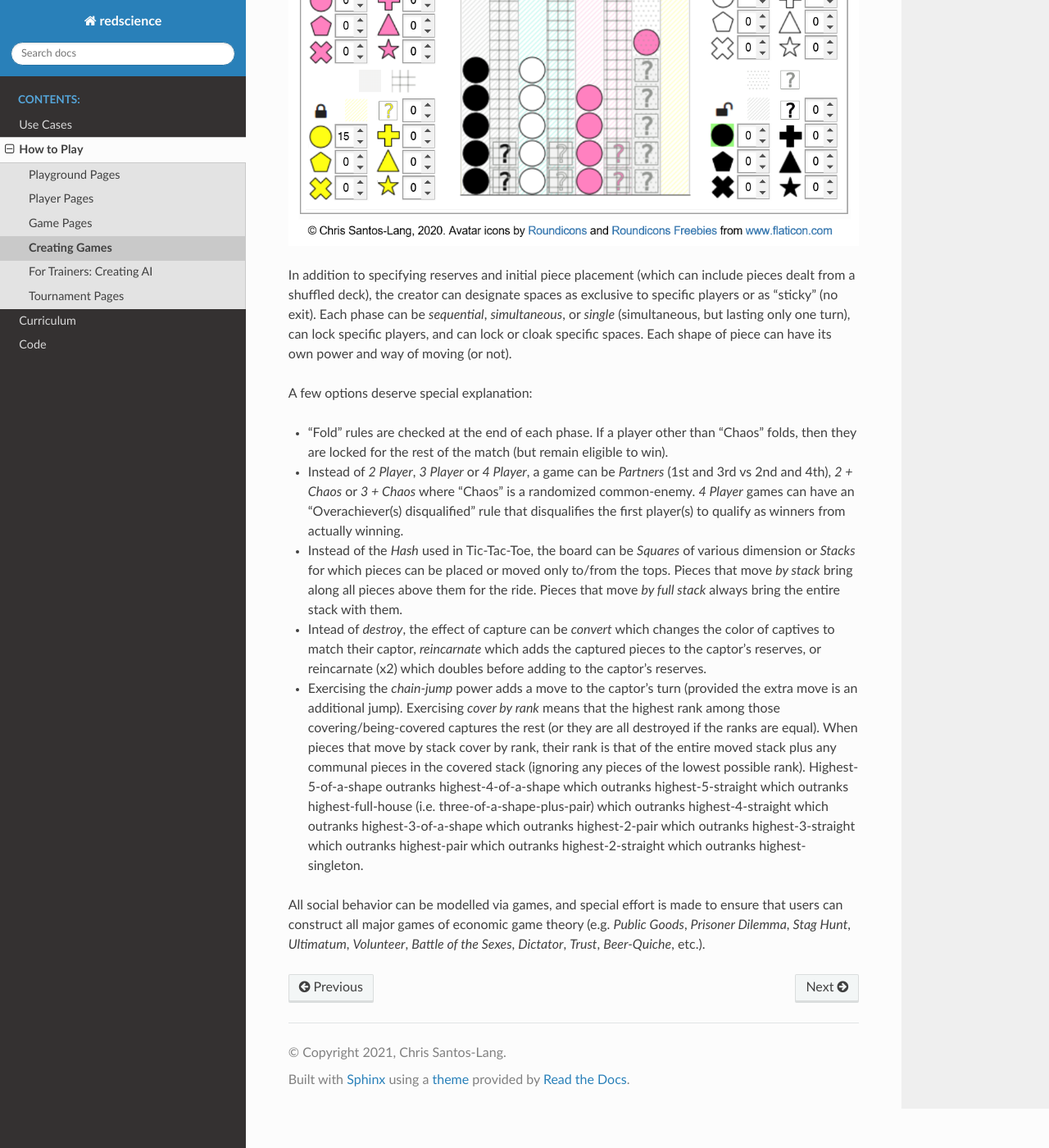
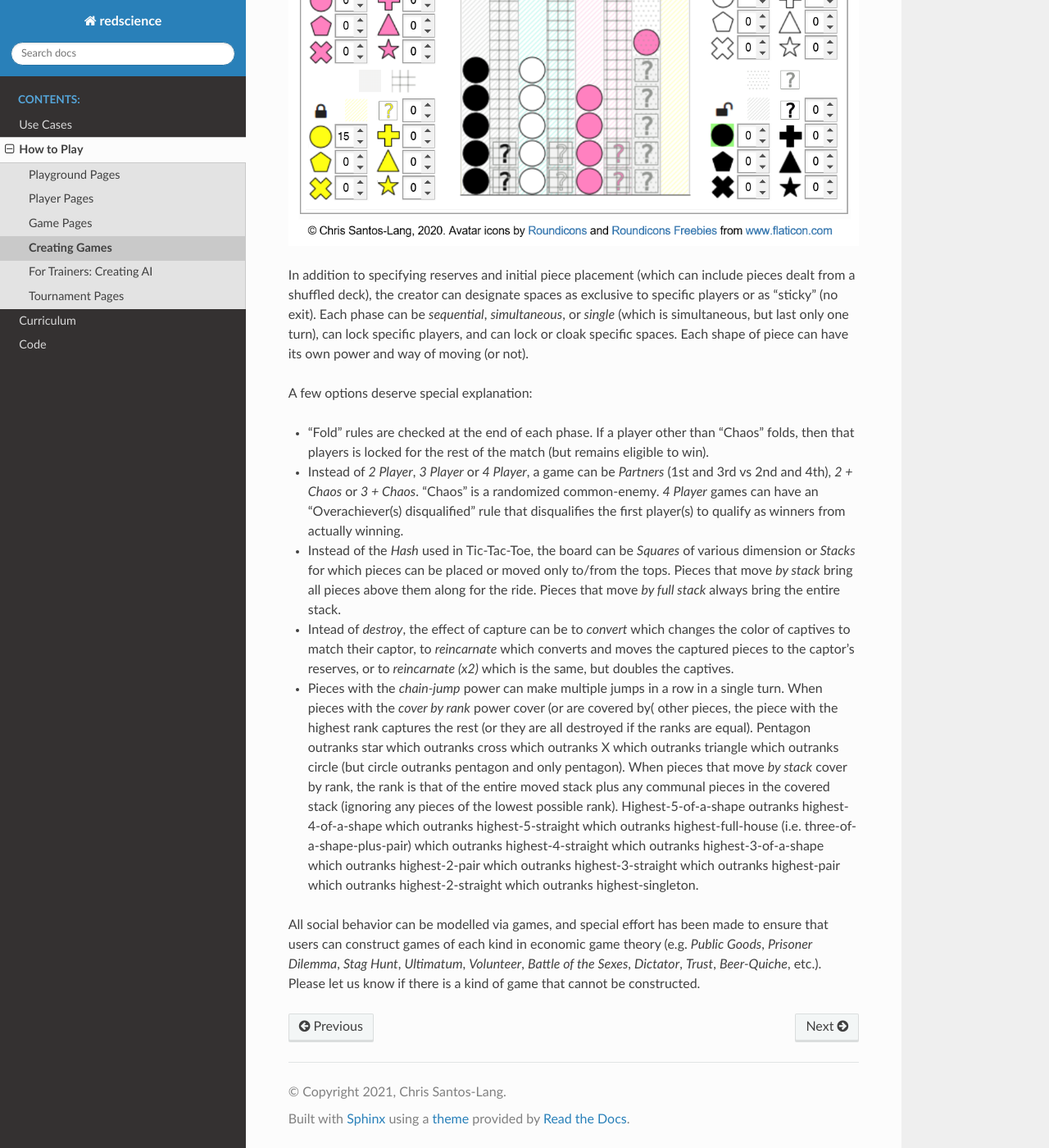
Before and after one commit to ChrisSantosLang/redscience, a Sphinx documentation site: the page built from docs/source/gamefactory.rst, in a window 1280 px wide and 1400 px high, scrolled down 1132 px. Shown: the whole window at 82% size. Built offline with Sphinx 7.4.7 and the Read the Docs theme 2.0.0, drawn with Linux system fonts in a browser that asks for light colours; some of the changed text lies outside the part shown.

Commit message:
Update gamefactory.rst

```diff
--- a/docs/source/gamefactory.rst
+++ b/docs/source/gamefactory.rst
@@ -2,45 +2,46 @@
 Creating Games
 ==============
 
-Clicking the **Copy** button on the **Step & Rules Tab** of a
-:doc:`game <game>` yields a new copy that can be altered until first
-saved:
+Clicking the **Copy** button on the **Step & Rules Tab** or **Events Tab** of a
+:doc:`game <game>` yields a new copy that can be altered (until first
+saved):
 
 .. image:: releases/images/3P-poker.png
 
 In addition to specifying reserves and initial piece placement (which
 can include pieces dealt from a shuffled deck), the creator can designate
 spaces as exclusive to specific players or as "sticky" (no exit). Each
-phase can be *sequential*, *simultaneous*, or *single* (simultaneous, but
-lasting only one turn), can lock specific players, and can lock or cloak specific
+phase can be *sequential*, *simultaneous*, or *single* (which is simultaneous, but
+last only one turn), can lock specific players, and can lock or cloak specific
 spaces. Each shape of piece can have its own power and way of moving (or not).
 
 A few options deserve special explanation:
 
 * "Fold" rules are checked at the end of each phase. If a player
-  other than "Chaos" folds, then they are locked for the rest of
-  the match (but remain eligible to win).
+  other than "Chaos" folds, then that players is locked for the rest of
+  the match (but remains eligible to win).
 * Instead of *2 Player*, *3 Player* or *4 Player*, a game can be
   *Partners* (1st and 3rd vs 2nd and 4th), *2 + Chaos* or
-  *3 + Chaos* where "Chaos" is a randomized common-enemy. *4 Player*
+  *3 + Chaos*. "Chaos" is a randomized common-enemy. *4 Player*
   games can have an "Overachiever(s) disqualified" rule
   that disqualifies the first player(s) to qualify as winners
   from actually winning.
 * Instead of the *Hash* used in Tic-Tac-Toe, the board can be *Squares* of
   various dimension or *Stacks* for which pieces can be placed or
   moved only to/from the tops. Pieces that move *by stack*
-  bring along all pieces above them for the ride. Pieces that move
-  *by full stack* always bring the entire stack with them.
-* Intead of *destroy*, the effect of capture can be *convert* which
-  changes the color of captives to match their captor, *reincarnate*
-  which adds the captured pieces to the captor's reserves,
-  or reincarnate (x2) which doubles before adding to the
-  captor's reserves.
-* Exercising the *chain-jump* power adds a move to the captor's turn
-  (provided the extra move is an additional jump).
-  Exercising *cover by rank* means that the highest rank among those
-  covering/being-covered captures the rest (or they are all destroyed if
-  the ranks are equal). When pieces that move by stack cover by rank, their
+  bring all pieces above them along for the ride. Pieces that move
+  *by full stack* always bring the entire stack.
+* Intead of *destroy*, the effect of capture can be to *convert* which
+  changes the color of captives to match their captor, to *reincarnate*
+  which converts and moves the captured pieces to the captor's reserves,
+  or to *reincarnate (x2)* which is the same, but doubles the captives.
+* Pieces with the *chain-jump* power can make multiple jumps in a row
+  in a single turn. When pieces with the *cover by rank* power cover (or
+  are covered by( other pieces, the piece with the highest rank captures
+  the rest (or they are all destroyed if the ranks are equal).  Pentagon
+  outranks star which outranks cross which outranks X which outranks
+  triangle which outranks circle (but circle outranks pentagon and only
+  pentagon). When pieces that move *by stack* cover by rank, the
   rank is that of the entire moved stack plus any communal pieces in the
   covered stack (ignoring any pieces of the lowest possible rank).
   Highest-5-of-a-shape outranks
@@ -53,7 +54,8 @@ A few options deserve special explanation:
   highest-singleton.
 
 All social behavior can be modelled via games, and special effort
-is made to ensure that users can construct all major games of
+has been made to ensure that users can construct games of each kind in
 economic game theory (e.g. *Public Goods*, *Prisoner Dilemma*,
 *Stag Hunt*, *Ultimatum*, *Volunteer*, *Battle of the Sexes*,
-*Dictator*, *Trust*, *Beer-Quiche*, etc.).
+*Dictator*, *Trust*, *Beer-Quiche*, etc.). Please let us know if there
+is a kind of game that cannot be constructed.
```
